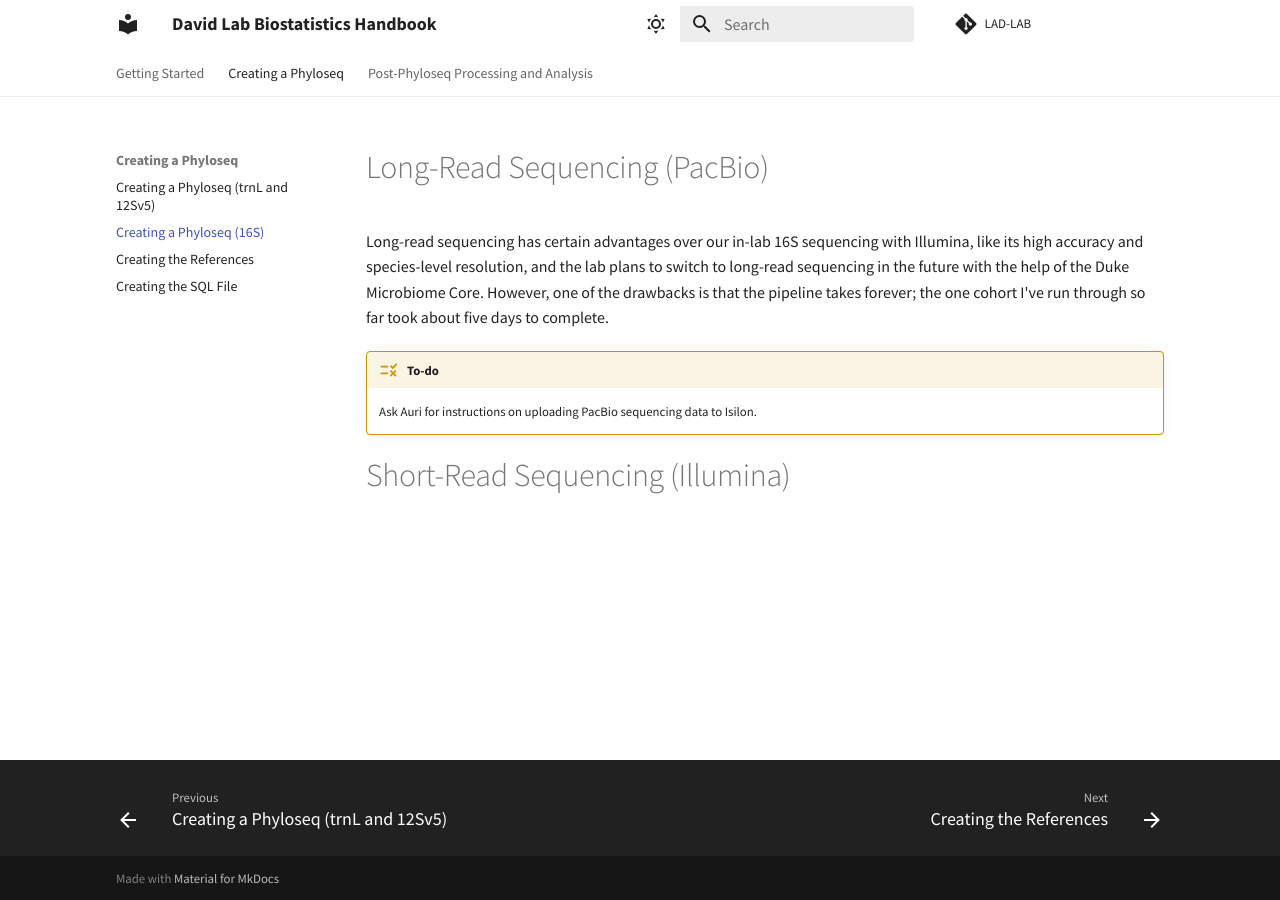
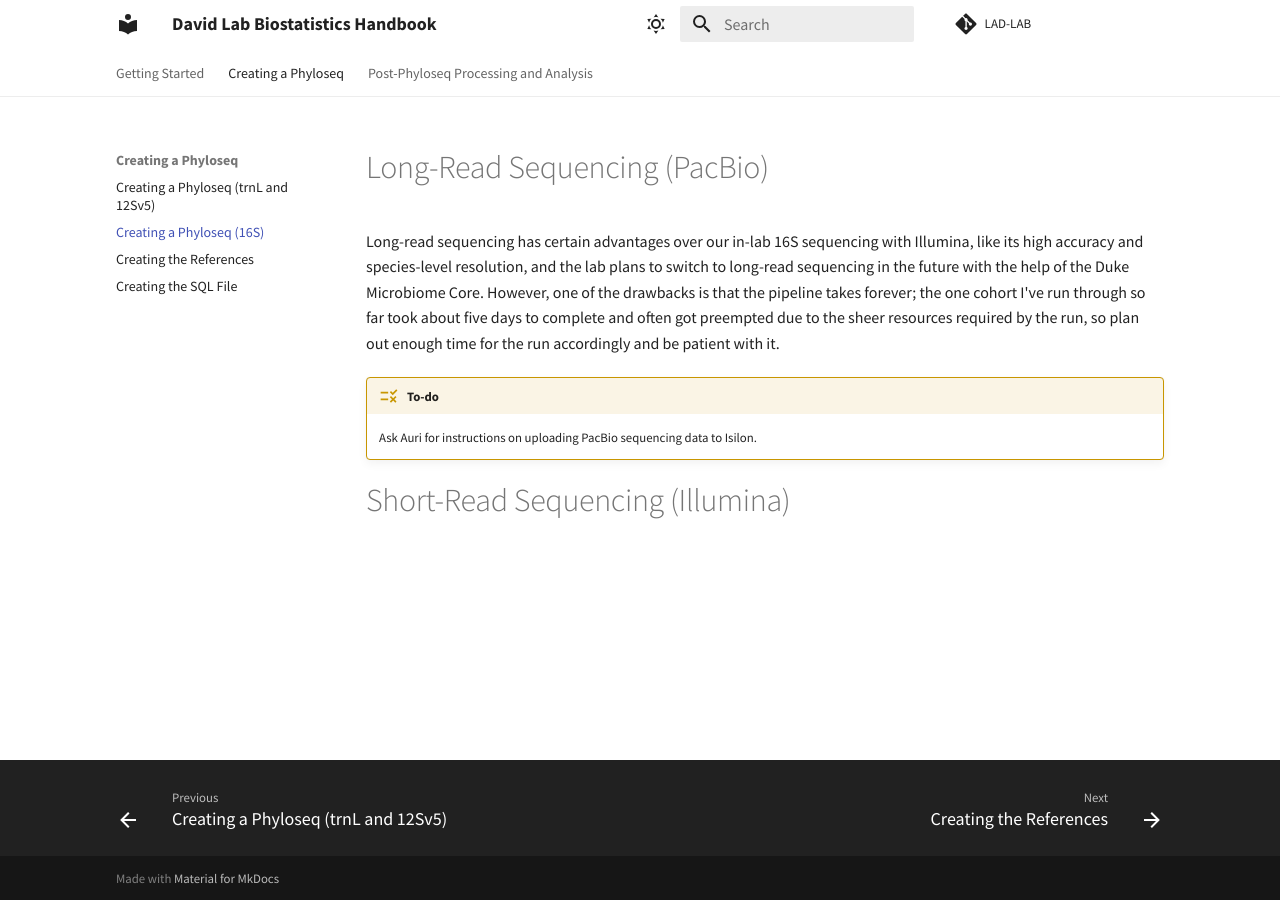
Before and after one commit to LAD-LAB/lad-lab.github.io, an MkDocs documentation site: the page built from docs/16s.md, in a window 1280 px wide. Built offline with MkDocs 1.6.1 and Material for MkDocs 9.7.7, drawn with Linux system fonts in a browser that asks for light colours.

Commit message:
Update 16s.md

```diff
--- a/docs/16s.md
+++ b/docs/16s.md
@@ -1,6 +1,6 @@
 # Long-Read Sequencing (PacBio)
 
-Long-read sequencing has certain advantages over our in-lab 16S sequencing with Illumina, like its high accuracy and species-level resolution, and the lab plans to switch to long-read sequencing in the future with the help of the Duke Microbiome Core. However, one of the drawbacks is that the pipeline takes forever; the one cohort I've run through so far took about five days to complete.
+Long-read sequencing has certain advantages over our in-lab 16S sequencing with Illumina, like its high accuracy and species-level resolution, and the lab plans to switch to long-read sequencing in the future with the help of the Duke Microbiome Core. However, one of the drawbacks is that the pipeline takes forever; the one cohort I've run through so far took about five days to complete and often got preempted due to the sheer resources required by the run, so plan out enough time for the run accordingly and be patient with it.
 
 !!! to-do
 
```
